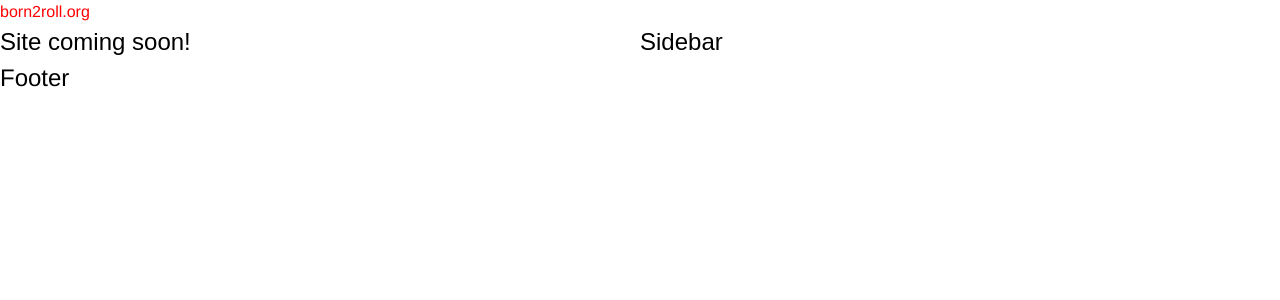
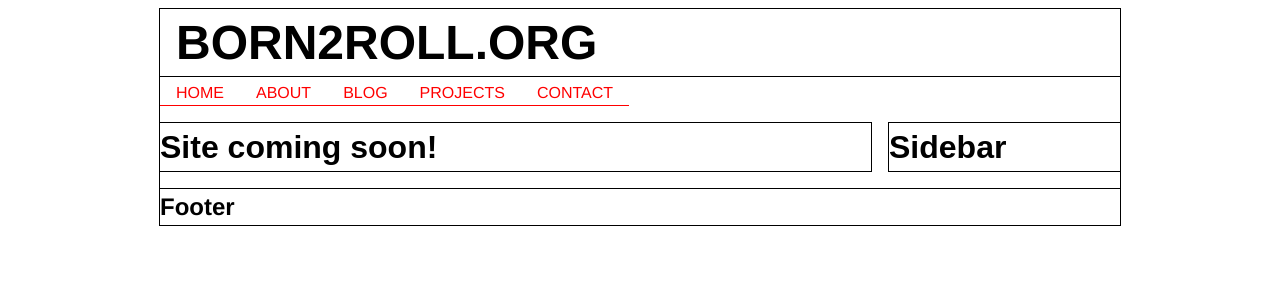
Before and after one commit to TownsendClark/born2roll.org, a Jekyll site: the page built from index.html, in a window 1280 px wide. Shown: the top 300 px of the page. Built offline with Jekyll 4.4.1, drawn with Linux system fonts in a browser that asks for light colours.

Commit message:
Site's got this black and red thing going on and borders. At least everything's working.

```diff
--- a/_includes/header.html
+++ b/_includes/header.html
@@ -1,7 +1,5 @@
-<header class="site-header">
+<h1 id="site-title"><a href="{{ site.baseurl }}/">{{ site.title }}</a></h1>
 
-
-    <a class="site-title" href="{{ site.baseurl }}/">{{ site.title }}</a>
-
-
-</header>
+<nav id="main-nav" class="horizontal">
+	{% include main-nav.html %}
+</nav>
--- a/_includes/main-nav.html
+++ b/_includes/main-nav.html
@@ -1 +1,7 @@
-<p>main-nav</p>
+<ul>
+	<li><a href="#">Home</a></li>
+	<li><a href="#">About</a></li>
+	<li><a href="#">Blog</a></li>
+	<li><a href="#">Projects</a></li>
+	<li><a href="#">Contact</a></li>
+</ul>
--- a/_layouts/default.html
+++ b/_layouts/default.html
@@ -14,13 +14,13 @@
       <div id="content-container" >
         <div id="content" class="pure-g">
 
-          <div id="main-container" class="pure-u-sm-1-2">
+          <div id="main-container" class="pure-u-1 pure-u-sm-18-24">
             <section id="main" role="main">
               {{ content }}
             </section>
           </div><!--end main-container div-->
 
-          <div id="sidebar-container" class="pure-u-sm-1-2">
+          <div id="sidebar-container" class="pure-u-1 pure-u-sm-6-24">
             <aside id="sidebar">
               {% include sidebar.html %}
             </aside>
--- a/_sass/_base.scss
+++ b/_sass/_base.scss
@@ -17,7 +17,6 @@ body {
     font-family: $base-font-family;
     font-size: $base-font-size;
     line-height: $base-line-height;
-    font-weight: 300;
     color: $text-color;
     background-color: $background-color;
     -webkit-text-size-adjust: 100%;
@@ -59,9 +58,38 @@ img {
  * Headings
  */
 h1, h2, h3, h4, h5, h6 {
-    font-weight: 300;
+
 }
 
+h1 {
+    font-size: 2em;
+//    margin: 0.67em 0;
+}
+
+h2 {
+    font-size: 1.5em;
+//    margin: 0.83em 0;
+}
+
+h3 {
+    font-size: 1.17em;
+//    margin: 1em 0;
+}
+
+h4 {
+    font-size: 1em;
+//    margin: 1.33em 0;
+}
+
+h5 {
+    font-size: 0.83em;
+//    margin: 1.67em 0;
+}
+
+h6 {
+    font-size: 0.67em;
+//   margin: 2.33em 0;
+}
 
 
 /**
@@ -69,7 +97,8 @@ h1, h2, h3, h4, h5, h6 {
  */
 a {
     color: $brand-color;
-    text-decoration: none;
+    text-decoration: underline;
+	text-transform: uppercase;
 
     &:visited {
         color: darken($brand-color, 15%);
@@ -77,7 +106,7 @@ a {
 
     &:hover {
         color: $text-color;
-        text-decoration: underline;
+        text-decoration: none;
     }
 }
 
@@ -92,3 +121,54 @@ a {
         clear: both;
     }
 }
+
+/**
+ * Menus
+ */
+
+nav.horizontal {
+	ul {
+		list-style: none;
+
+		li {
+			float: left;
+			border-bottom: .05em solid red;
+
+			a {
+				text-decoration: none;
+				padding: 0em 1em;
+				&:hover {
+					color: black;
+					border-bottom: .4em solid black;
+				}
+			}
+		}
+	}
+}
+
+#main-nav {
+	margin-top: .25em;
+}
+
+#site-title {
+	margin: 0em;
+	line-height: 1.4;
+	font-size: 3em;
+	color: black;
+
+	padding: 0em 50% 0em .333333333em;
+
+	border-bottom: .04em solid black;
+
+
+	a {
+		color: black;
+
+		text-decoration: none;
+		&:hover {
+			color: red;
+			border-bottom: .1em solid red;
+		}
+	}
+
+}
--- a/_sass/_layout.scss
+++ b/_sass/_layout.scss
@@ -2,8 +2,14 @@
 PAGE STRUCTURE
 */
 
+body {
+	padding: .5em;
+}
+
 #page-container {
-
+	max-width: 60em;
+	margin: 0em auto;
+	border: 1px solid $border-color;
 }
 
 #header-container {
@@ -15,13 +21,17 @@ PAGE STRUCTURE
 }
 
 #content-container {
-
+	clear: both;
+	padding-top: 1em;
 
 	#main-container {
 
 
 		#main {
-
+			margin-right: .5em;
+			border-right: .05em solid $border-color;
+			border-top: .05em solid $border-color;
+			border-bottom: .05em solid $border-color;
 		}
 	}
 
@@ -29,13 +39,17 @@ PAGE STRUCTURE
 
 
 		#sidebar {
-
+			margin-left: .5em;
+			border-left: .05em solid $border-color;
+			border-top: .05em solid $border-color;
+			border-bottom: .05em solid $border-color;
 		}
 	}
 }
 
 #footer-container {
-
+	margin-top: 1em;
+	border-top: .05em solid $border-color;
 
 	#footer {
 
--- a/css/main.scss
+++ b/css/main.scss
@@ -16,6 +16,7 @@ $spacing-unit:     1.5em;
 $text-color:       black;
 $background-color: white;
 $brand-color:      red;
+$border-color:	   black;
 
 $grey-color:       grey;
 $grey-color-light: lighten($grey-color, 40%);
```
